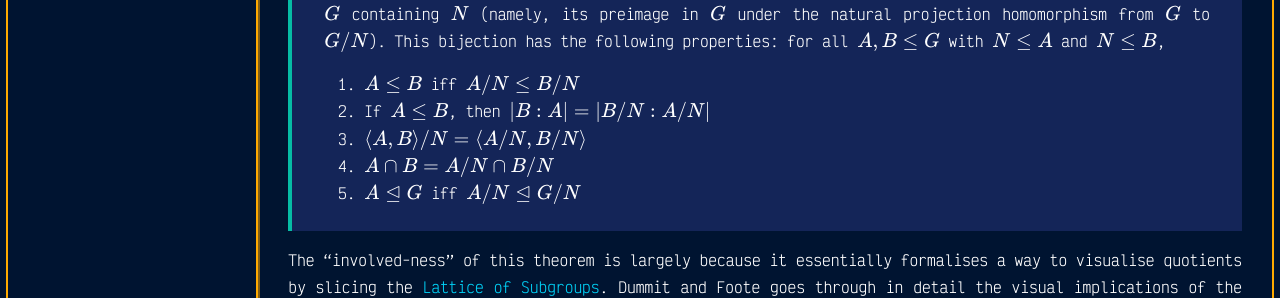
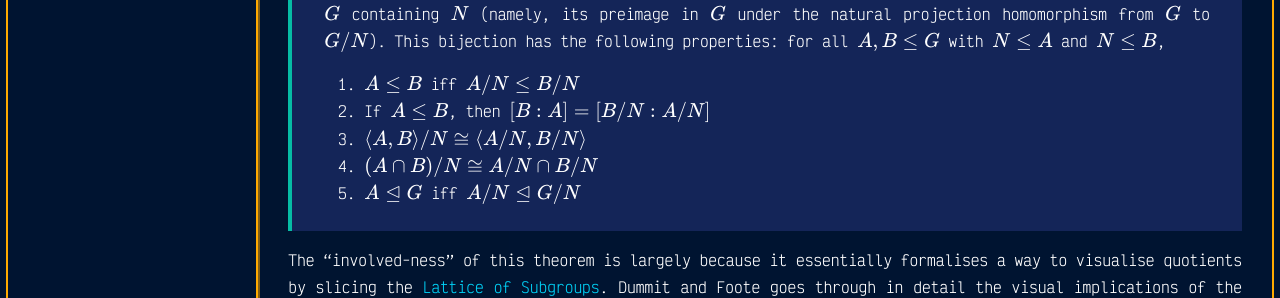
Before and after one commit to JuliaPoo/juliapoo.github.io, a Jekyll site: the page built from _posts/2022-12-15-homomorphism-illustrated.md, in a window 1280 px wide and 900 px high, scrolled down 4051 px. Shown: the part 163-461 px from the top of the window. Built offline with Jekyll 4.4.1, drawn with Linux system fonts in a browser that asks for light colours; formulas are drawn with MathJax 3.

Commit message:
Blog: homomorphisms visualised typo

```diff
--- a/_posts/2022-12-15-homomorphism-illustrated.md
+++ b/_posts/2022-12-15-homomorphism-illustrated.md
@@ -89,9 +89,9 @@ The Lattice Isomorphism Theorem as stated by itself is rather opaque:
 > **(Dummit and Foote)** Let $G$ be a group and let $N$ be a normal subgroup of $G$. Then there is a bijection from the set of subgroups $A$ of $G$ which contain $N$ onto the set of subgroups of $G / N$, given by the map $A \rightarrow A/N$. In particular, every subgroup of $G/N$ is of the form $A/N$ for some subgroup $A$ of $G$ containing $N$ (namely, its preimage in $G$ under the natural projection homomorphism from $G$ to $G/N$). This bijection has the following properties: for all $A,B \le G$ with $N \le A$ and $N \le B$,
 >
 > 1. $A \le B$ iff $A/N \le B/N$
-> 2. If $A \le B$, then $\|B:A\| = \|B/N : A/N\|$
-> 3. $\langle A,B \rangle / N = \langle A/N, B/N \rangle$
-> 4. $A \cap B = A/N \cap B/N$
+> 2. If $A \le B$, then $[B:A] = [B/N : A/N]$
+> 3. $\langle A,B \rangle / N \cong \langle A/N, B/N \rangle$
+> 4. $(A \cap B)/N \cong A/N \cap B/N$
 > 5. $A \trianglelefteq G$ iff $A/N \trianglelefteq G/N$
 
 The "involved-ness" of this theorem is largely because it essentially formalises a way to visualise quotients by slicing the [Lattice of Subgroups](https://en.wikipedia.org/wiki/Lattice_of_subgroups). Dummit and Foote goes through in detail the visual implications of the Lattice Isomorphism Theorem on the _Lattice of Subgroups_. Since the visual intuition I'll present in the next section essentially builds on the intuition presented in Dummit and Foote, for completeness I'll touch a little on this.
```
